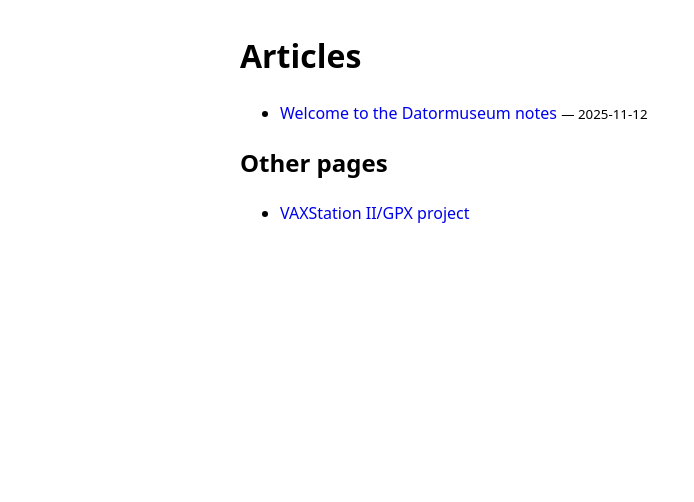
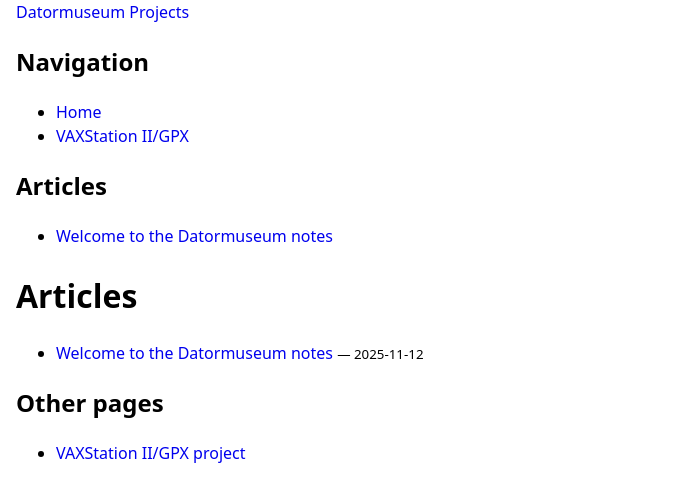
Before and after one commit to MattisLind/mattislind.github.io, a Jekyll site: the page built from index.md, in a window 1280 px wide. Shown: the top 502 px of the page, without its empty margins (0-694 px from the left). Built offline with Jekyll 4.4.1, drawn with Linux system fonts in a browser that asks for light colours.

Commit message:
Refactor layout to include sidebar and navigation

```diff
--- a/_layouts/default.html
+++ b/_layouts/default.html
@@ -3,16 +3,39 @@
   <head>
     <meta charset="utf-8">
     <meta name="viewport" content="width=device-width, initial-scale=1">
-    {%- seo -%} <!-- Basic SEO tags via jekyll-seo-tag -->
+    {%- seo -%}
     <link rel="stylesheet" href="{{ '/assets/site.css' | relative_url }}">
     <title>{{ page.title }}</title>
   </head>
+
   <body>
-    <main class="container">
-      {{ content }} <!-- Render page/post content here -->
-    </main>
-    <footer class="footer">
-      <!-- Optional tiny footer; keep it empty if you want a super-clean look -->
-    </footer>
+    <div class="layout">
+      <!-- Sidebar -->
+      <aside class="sidebar">
+        <div class="site-title">
+          <a href="{{ '/' | relative_url }}">Datormuseum Projects</a>
+        </div>
+
+        <nav class="nav">
+          <h2>Navigation</h2>
+          <ul>
+            <li><a href="{{ '/' | relative_url }}">Home</a></li>
+            <li><a href="{{ '/VAXStationIIGPX' | relative_url }}">VAXStation II/GPX</a></li>
+          </ul>
+
+          <h2>Articles</h2>
+          <ul>
+            {%- for post in site.posts -%}
+              <li><a href="{{ post.url | relative_url }}">{{ post.title }}</a></li>
+            {%- endfor -%}
+          </ul>
+        </nav>
+      </aside>
+
+      <!-- Main content -->
+      <main class="content">
+        {{ content }}
+      </main>
+    </div>
   </body>
 </html>
```
